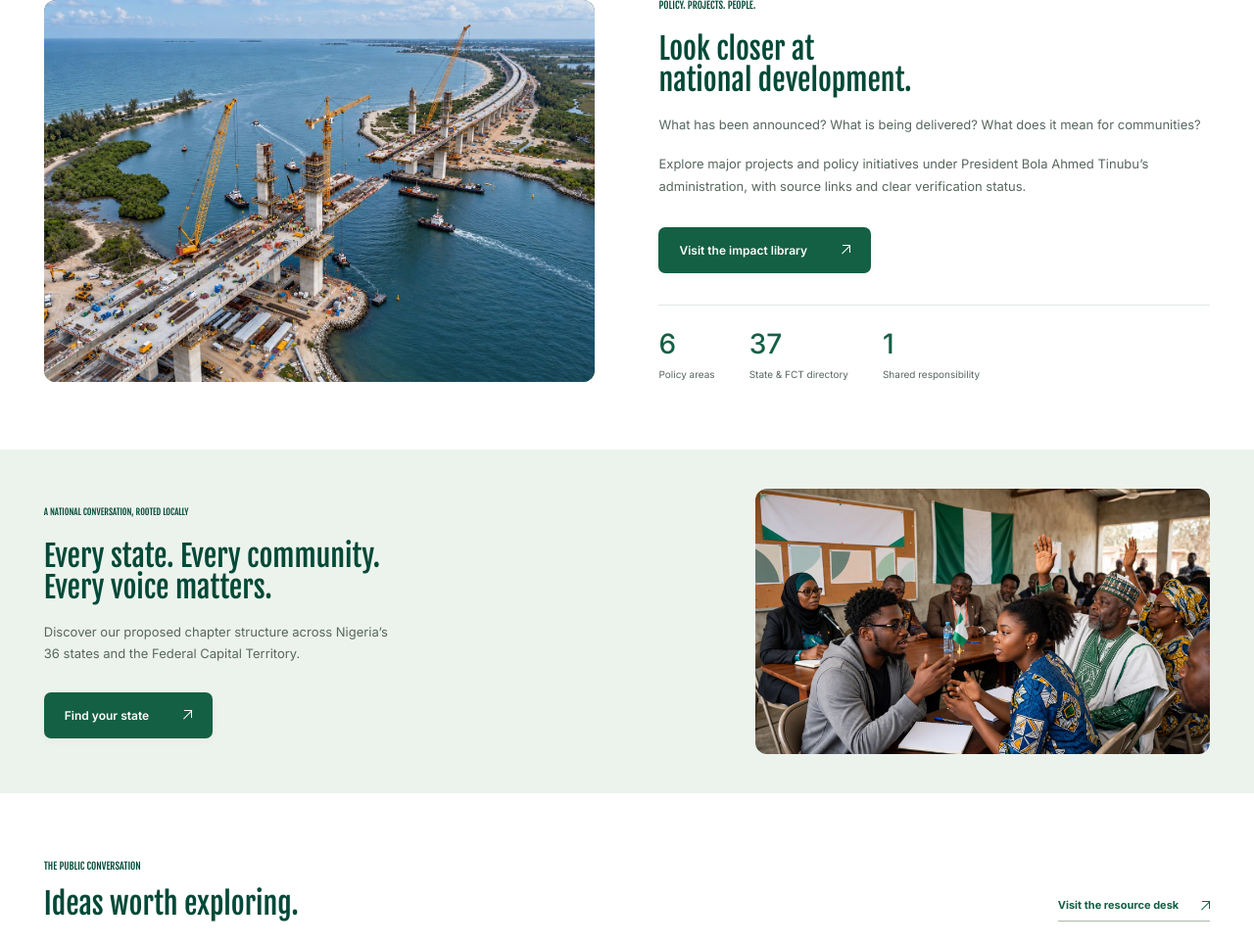
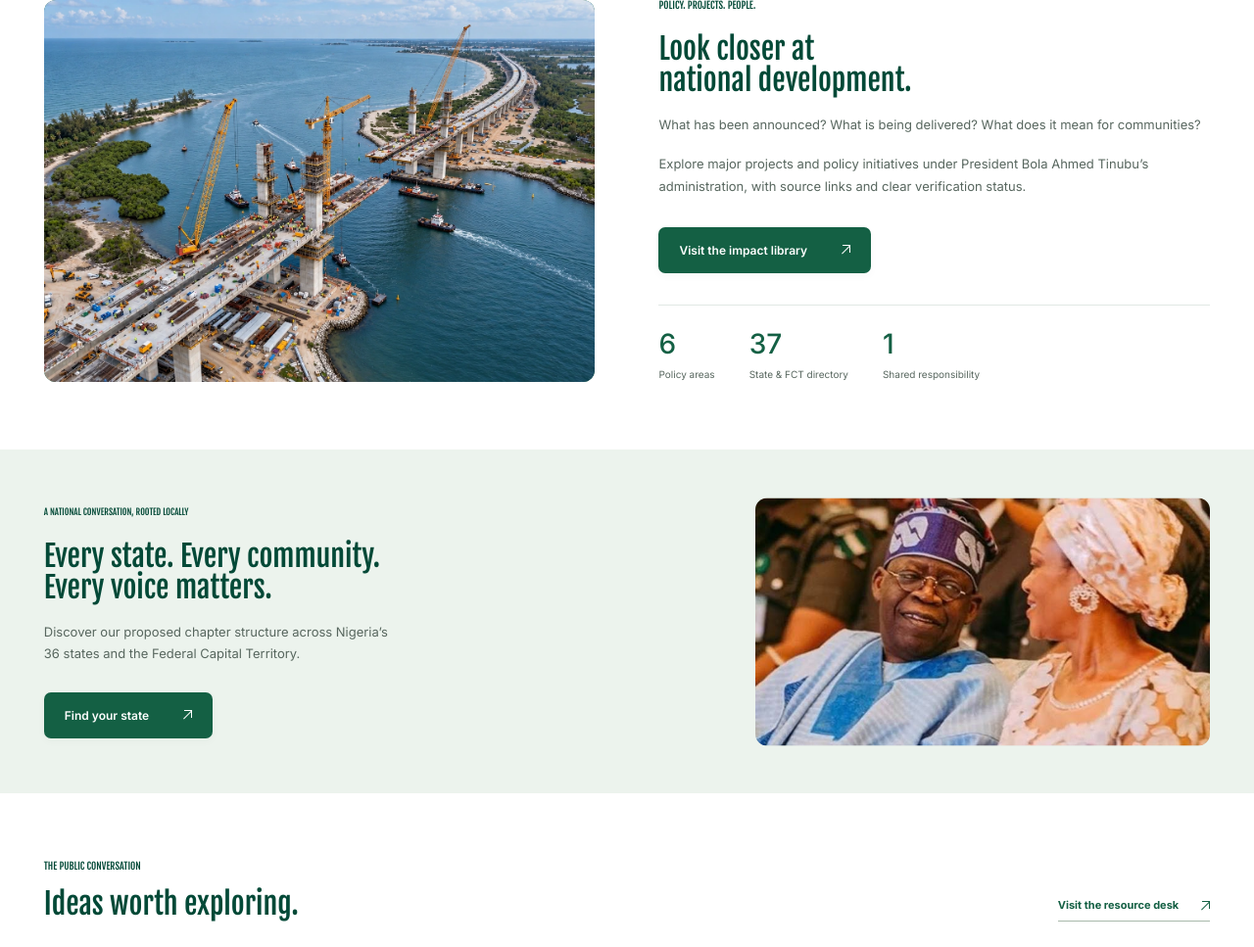
Before and after one commit to aitechdevs/SOCIAL-CONTRACT-GROUP, a PHP site: page / in a window 1280 px wide. Shown: the part 2230-3197 px from the top of the page at 98% size. Run offline with PHP 8.4, Linux system fonts and the light colour scheme.

Commit message:
Use supplied Tinubu and Oluremi photograph in homepage chapter section

```diff
--- a/assets/brand-display.css
+++ b/assets/brand-display.css
@@ -28,3 +28,8 @@ body footer a.whatsapp-float,body.home-page footer a.whatsapp-float{position:abs
 @media(max-width:640px){body footer a.whatsapp-float,body.home-page footer a.whatsapp-float{right:18px;bottom:18px}}
 
 body .about-feature>img{display:block;width:100%;height:auto;aspect-ratio:16/9;object-fit:contain;object-position:center;border-radius:12px}
+
+/* Preserve the supplied landscape portrait without cropping either face. */
+.chapter-banner .chapter-photo{height:auto;aspect-ratio:738/402;top:50%;transform:translateY(-50%);background:#e7ede7}
+.chapter-banner .chapter-photo>img{display:block;width:100%;height:auto;aspect-ratio:738/402;object-fit:contain;object-position:center}
+@media(max-width:640px){.chapter-banner .chapter-photo{top:auto;transform:none}}
--- a/index.php
+++ b/index.php
@@ -64,7 +64,7 @@ function topiccards($topics){$images=['01'=>['students-library.webp','Illustrati
 <section class="section intro wrap"><div><div class="eyebrow">THE IDEA THAT BRINGS US TOGETHER</div><h2>Leadership is a promise.<br>Citizenship is a part of it.</h2></div><div class="intro-copy"><p>At the heart of every thriving nation is a social contract: a shared understanding between citizens and those entrusted to lead.</p><p>Social Contract Group brings that conversation closer to Nigerians — through policy education, community dialogue and a commitment to public accountability.</p><a class="text-link" href="<?=linkto('about')?>">Get to know Social Contract Group <span class="outbound" aria-hidden="true"></span></a></div></section>
 <section class="focus section"><div class="wrap"><div class="section-heading"><div><div class="eyebrow">UNDERSTAND THE ISSUES</div><h2>National priorities.<br>Everyday impact.</h2></div><div><p>The policies that shape our lives deserve<br>an informed, open conversation.</p><a class="text-link" href="<?=linkto('achievements')?>">Explore all policy areas <span class="outbound" aria-hidden="true"></span></a></div></div><div class="resource-tabs" role="group" aria-label="Filter featured topics"><button type="button" data-resource-filter="all" aria-pressed="true">Featured topics</button><button type="button" data-resource-filter="01" aria-pressed="false">Education</button><button type="button" data-resource-filter="02" aria-pressed="false">Energy</button><button type="button" data-resource-filter="03" aria-pressed="false">Infrastructure</button></div><p id="resource-count" class="resource-count" role="status" aria-live="polite">3 topic guides</p><div class="topic-grid resource-grid"><?php topiccards(array_slice($topics,0,3));?></div></div></section>
 <section class="section wrap impact"><div class="impact-image"><img src="<?=e(photoUrl('bridge-construction.webp'))?>" alt="Supplied illustration of a coastal bridge under construction; not a verified project photograph" loading="lazy" width="2048" height="1152"><div class="image-frame"></div></div><div class="impact-copy"><div class="eyebrow">POLICY. PROJECTS. PEOPLE.</div><h2>Look closer at<br>national development.</h2><p>What has been announced? What is being delivered? What does it mean for communities?</p><p>Explore major projects and policy initiatives under President Bola Ahmed Tinubu’s administration, with source links and clear verification status.</p><a class="button" href="<?=linkto('achievements')?>">Visit the impact library <span class="outbound" aria-hidden="true"></span></a><div class="mini-facts"><div><strong>6</strong><span>Policy areas</span></div><div><strong>37</strong><span>State & FCT directory</span></div><div><strong>1</strong><span>Shared responsibility</span></div></div></div></section>
-<section class="chapter-banner"><div class="wrap chapter-inner"><div class="eyebrow light">A NATIONAL CONVERSATION, ROOTED LOCALLY</div><h2>Every state. Every community.<br>Every voice matters.</h2><p>Discover our proposed chapter structure across Nigeria’s<br>36 states and the Federal Capital Territory.</p><a class="button gold" href="<?=linkto('chapters')?>">Find your state <span class="outbound" aria-hidden="true"></span></a><figure class="chapter-photo"><img src="/assets/photos-clean/townhall-discussion.webp" alt="Illustrative scene of residents in a townhall discussion" width="2048" height="1152" loading="lazy"></figure></div></section>
+<section class="chapter-banner"><div class="wrap chapter-inner"><div class="eyebrow light">A NATIONAL CONVERSATION, ROOTED LOCALLY</div><h2>Every state. Every community.<br>Every voice matters.</h2><p>Discover our proposed chapter structure across Nigeria’s<br>36 states and the Federal Capital Territory.</p><a class="button gold" href="<?=linkto('chapters')?>">Find your state <span class="outbound" aria-hidden="true"></span></a><figure class="chapter-photo"><img src="/assets/photos-clean/tinubu-oluremi-chapters.jpg" alt="Bola Ahmed Tinubu seated beside Oluremi Tinubu" width="738" height="402" loading="lazy"></figure></div></section>
 <section class="section wrap"><div class="section-heading"><div><div class="eyebrow">THE PUBLIC CONVERSATION</div><h2>Ideas worth exploring.</h2></div><a class="text-link" href="<?=linkto('news')?>">Visit the resource desk <span class="outbound" aria-hidden="true"></span></a></div><div class="editorial-grid"><?php $articles=[['EDUCATION','Understanding student finance','A starting point for navigating NELFUND and public student loan information.','/assets/photos-clean/student-finance-illustration.webp'],['INFRASTRUCTURE','Following the delivery of public projects','Why timelines, procurement and completion reports matter.',photoUrl('bridge-construction.webp')],['CIVIC PARTICIPATION','What does a social contract mean?','A conversation about rights, responsibility and accountable leadership.','/assets/photos-clean/townhall-discussion.webp']];foreach($articles as $a):?><a class="editorial" href="<?=linkto('news')?>"><figure class="editorial-photo"><img src="<?=e($a[3])?>" alt="<?=e('Illustration for: '.$a[1])?>" width="2048" height="1152" loading="lazy"></figure><div class="eyebrow"><?=e($a[0])?> <span>EXPLAINER</span></div><h3><?=e($a[1])?></h3><p><?=e($a[2])?></p><span class="text-link">Explore resources ↗</span></a><?php endforeach;?></div></section>
 <section class="join-panel wrap"><div><div class="eyebrow">TAKE PART IN SOMETHING SHARED</div><h2>An informed citizen.<br>A stronger community.</h2><p>Bring your curiosity, your experience and your voice.</p></div><div class="join-actions"><a class="button" href="<?=linkto('register')?>">Become a member <span class="outbound" aria-hidden="true"></span></a><a class="text-link" href="<?=linkto('volunteer')?>">Explore volunteering <span class="outbound" aria-hidden="true"></span></a></div></section>
 <?php else: ?>
```
Also changed, not shown: CHAPTER-IMAGE-UPDATE.md (added, +5 -0 lines), IMAGE-MANIFEST.md (+2 -0 lines), assets/photos-clean/tinubu-oluremi-chapters.jpg (added), 2 other files.
